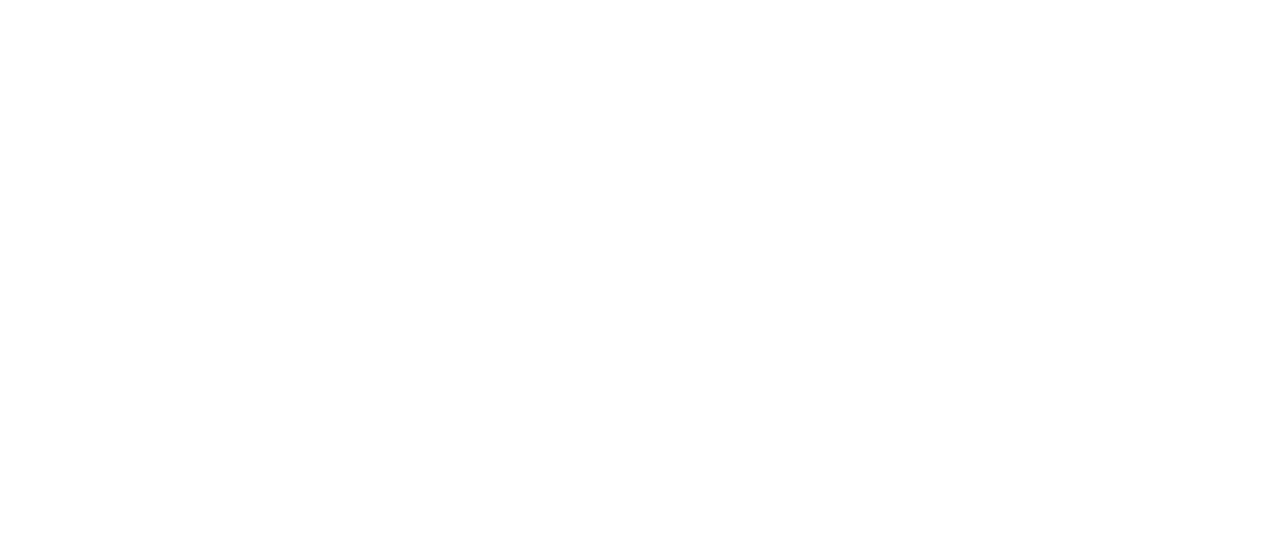
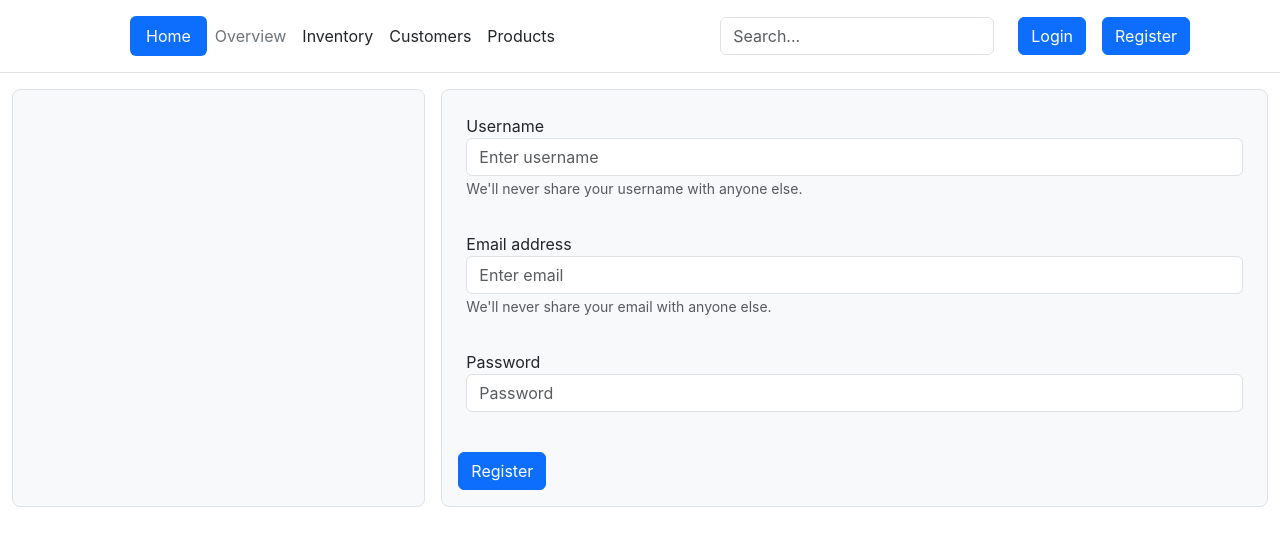
Before and after one commit to afinex/connect-front, a React (Create React App) app in the folder client/: page /register in a window 1280 px wide. Shown: the top 546 px of the page. Built offline with nearby package versions, Linux system fonts and the light colour scheme.

Commit message:
added : some auth pages and also TopNav using react-router-dom

```diff
--- a/client/src/App.js
+++ b/client/src/App.js
@@ -1,12 +1,16 @@
 import { BrowserRouter, Switch, Route } from "react-router-dom";
 
 import Home from "./resources/js/Pages/Home";
+import Login from "./resources/js/Pages/Auth/Login";
+import Register from "./resources/js/Pages/Auth/Register";
 
 const App = () => {
   return (
     <BrowserRouter>
     <Switch>
       <Route exact path="/" component={Home}></Route>
+      <Route exact path="/login" component={Login}></Route>
+      <Route exact path="/register" component={Register}></Route>
     </Switch>
     </BrowserRouter>
   );
--- /dev/null
+++ b/client/src/resources/js/Components/Auth/LoginForm.jsx
@@ -0,0 +1,17 @@
+const LoginForm = () =>{
+    return(
+    <form>
+        <div class="form-group p-2 m-3">
+          <label for="exampleInputEmail1">Email address</label>
+          <input type="email" class="form-control" id="exampleInputEmail1" aria-describedby="emailHelp" placeholder="Enter email"/>
+          <small id="emailHelp" class="form-text text-muted">We'll never share your email with anyone else.</small>
+        </div>
+        <div class="form-group p-2 m-3">
+          <label for="exampleInputPassword1">Password</label>
+          <input type="password" class="form-control" id="exampleInputPassword1" placeholder="Password"/>
+        </div>
+        <button type="submit" class="btn btn-primary m-3">Login</button>
+      </form>)
+}
+
+export default LoginForm;
--- /dev/null
+++ b/client/src/resources/js/Components/Auth/RegisterForm.jsx
@@ -0,0 +1,50 @@
+import { useState } from "react";
+
+const RegisterForm = () => {
+  return (
+    <form>
+      <div class="form-group p-2 m-3">
+        <label for="exampleInputUsername">Username</label>
+        <input
+          type="text"
+          class="form-control"
+          id="exampleInputUsername"
+          aria-describedby="UsernameHelp"
+          placeholder="Enter username"
+        />
+        <small id="textHelp" class="form-text text-muted">
+          We'll never share your username with anyone else.
+        </small>
+      </div>
+
+      <div class="form-group p-2 m-3">
+        <label for="exampleInputEmail1">Email address</label>
+        <input
+          type="email"
+          class="form-control"
+          id="exampleInputEmail1"
+          aria-describedby="emailHelp"
+          placeholder="Enter email"
+        />
+        <small id="emailHelp" class="form-text text-muted">
+          We'll never share your email with anyone else.
+        </small>
+      </div>
+
+      <div class="form-group p-2 m-3">
+        <label for="exampleInputPassword1">Password</label>
+        <input
+          type="password"
+          class="form-control"
+          id="exampleInputPassword1"
+          placeholder="Password"
+        />
+      </div>
+      <button type="submit" class="btn btn-primary m-3">
+        Register
+      </button>
+    </form>
+  );
+};
+
+export default RegisterForm;
--- a/client/src/resources/js/Components/TopNav.jsx
+++ b/client/src/resources/js/Components/TopNav.jsx
@@ -1,4 +1,5 @@
 import React from 'react';
+import {Link} from "react-router-dom";
 
 const TopNav = () => {
     return (
@@ -13,7 +14,7 @@
                     </a>
 
                     <ul className="nav nav-pills col-12 col-lg-auto me-lg-auto mb-2 justify-content-center mb-md-0">
-                        <li class="nav-item"><a href="#" class="nav-link active" aria-current="page">Home</a></li>
+                        <li class="nav-item"><Link to="/" class="nav-link active" aria-current="page">Home</Link></li>
                         <li><a href="#" className="nav-link px-2 link-secondary">Overview</a></li>
                         <li><a href="#" className="nav-link px-2 link-dark">Inventory</a></li>
                         <li><a href="#" className="nav-link px-2 link-dark">Customers</a></li>
@@ -24,8 +25,8 @@
                         <input type="search" className="form-control" placeholder="Search..." aria-label="Search" />
                     </form>
 
-                    <button className='btn btn-primary mx-2'>Login</button>
-                    <button className='btn btn-primary mx-2'>Register</button>
+                    <Link to="/login" className='btn btn-primary mx-2'>Login</Link>
+                    <Link to="/register" className='btn btn-primary mx-2'>Register</Link>
                     {/* <div className="dropdown text-end">
                         <a href="#" className="d-block link-dark text-decoration-none dropdown-toggle" data-bs-toggle="dropdown" aria-expanded="false">
                             <img src="https://github.com/mdo.png" alt="mdo" width="32" height="32" className="rounded-circle" />
--- /dev/null
+++ b/client/src/resources/js/Pages/Auth/Login.jsx
@@ -0,0 +1,25 @@
+import TopNav from "../../Components/TopNav";
+import { useSelector } from "react-redux";
+import LoginForm from "../../Components/Auth/LoginForm";
+
+const Login = () =>{
+    const {auth} = useSelector((state)=>({...state}));
+
+    return(
+      <>
+      <TopNav/>
+      <div className="container-fluid pb-3">
+      <div className="d-grid gap-3" style={{ gridTemplateColumns: '1fr 2fr' }}>
+        <div className="bg-light border rounded-3">
+          <LoginForm/>
+        </div>
+        <div className="bg-light border rounded-3">
+          <br /><br /><br /><br /><br /><br /><br /><br /><br /><br /><br /><br /><br /><br /><br /><br /><br />
+        </div>
+      </div>
+      </div>
+      </>
+    )
+}
+
+export default Login;
--- /dev/null
+++ b/client/src/resources/js/Pages/Auth/Register.jsx
@@ -0,0 +1,26 @@
+import TopNav from "../../Components/TopNav";
+import { useSelector } from "react-redux";
+import RegisterForm from "../../Components/Auth/RegisterForm";
+import { useState } from "react";
+
+const Register = () =>{
+    const {auth} = useSelector((state)=>({...state}));
+
+    return(
+        <>
+        <TopNav/>
+        <div className="container-fluid pb-3">
+        <div className="d-grid gap-3" style={{ gridTemplateColumns: '1fr 2fr' }}>
+          <div className="bg-light border rounded-3">
+            <br /><br /><br /><br /><br /><br /><br /><br /><br /><br />
+          </div>
+          <div className="bg-light border rounded-3">
+            <RegisterForm/>
+          </div>
+        </div>
+        </div>
+        </>
+    )
+}
+
+export default Register;
```
